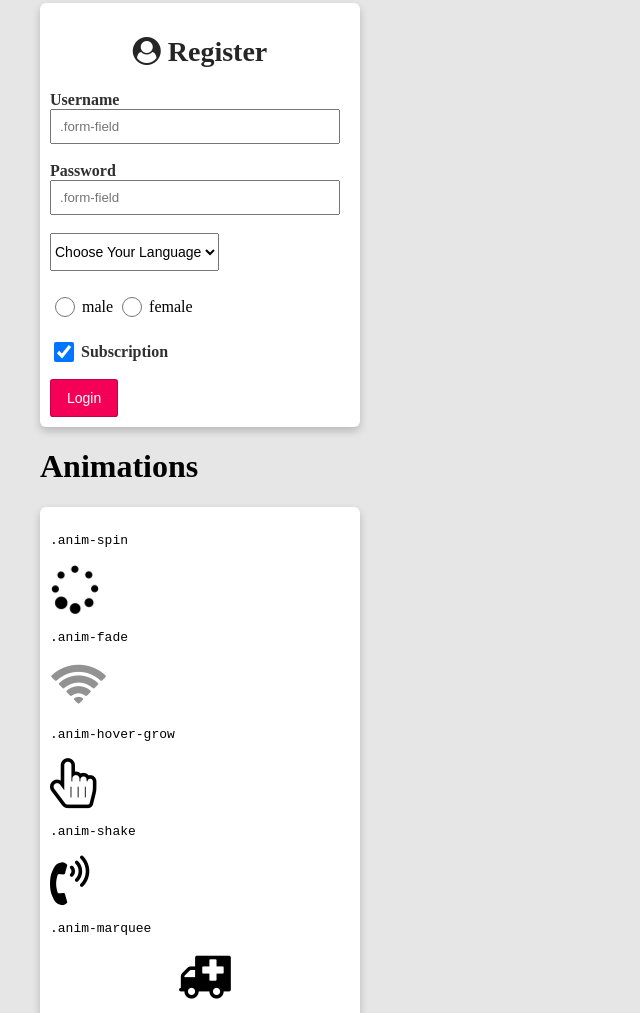
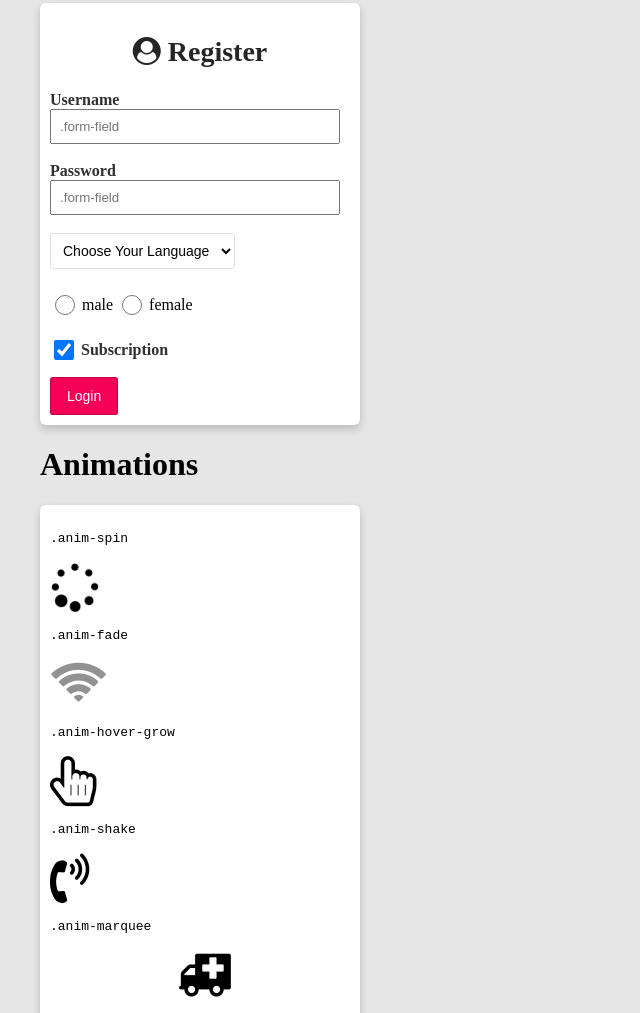
Before and after one commit to iamabs2001/wizardcss, a website built with webpack: page index.html in a window 1280 px wide. Shown: the part 1300-2313 px from the top of the page, without its empty margins (0-640 px from the left). Built offline with nearby package versions, Linux system fonts and the light colour scheme.

Commit message:
Select & Options tag improvements

```diff
--- a/src/components/form.scss
+++ b/src/components/form.scss
@@ -21,11 +21,31 @@
     top: 5px;
 }
 
+.radio {
+    background-color: $blue;
+    border: 2px solid white;
+    color: white;
+}
+
 .select {
-    padding: 9px 0;
+    padding: 8px;
     font-size: 14px;
+    background-color: transparent;
+    border:1px solid #e0e0e0;
+    outline: none;
+    border-radius: 0.20em;
+    cursor: pointer;
+}
+
+.select > option {
+    font-size: 16px;
+}
+
+.select:hover {
+    border: 1px solid #a9a9a9;
 }
 
 .select:focus {
     outline: none;
+    border: 1px solid #a9a9a9;
 }
```
Also changed, not shown: dist/wizardcss.min.css.
